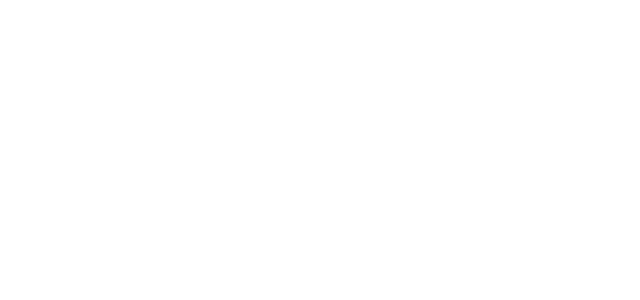
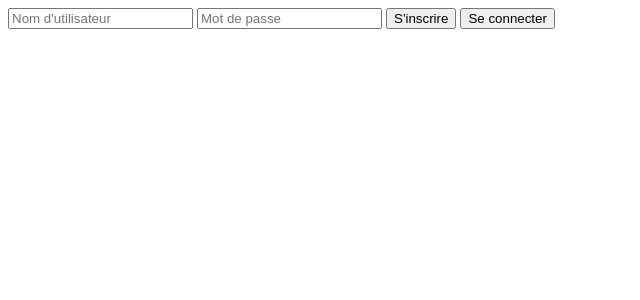
Before and after one commit to Algolbarth/ToDoList, a SvelteKit app: page / in a window 1280 px wide. Shown: the top 300 px of the page, without its empty margins (0-640 px from the left). Built offline with nearby package versions, Linux system fonts and the light colour scheme.

Commit message:
feat: add frontend

```diff
--- a/src/routes/+page.svelte
+++ b/src/routes/+page.svelte
@@ -0,0 +1,86 @@
+<script lang="ts">
+	import { onMount } from 'svelte';
+
+	let username = '';
+	let password = '';
+	let taskTitle = '';
+	let token: string | null = null;
+	let tasks: { id: number; title: string; completed: boolean }[] = [];
+
+	const register = async () => {
+		await fetch('http://localhost:3000/register', {
+			method: 'POST',
+			headers: { 'Content-Type': 'application/json' },
+			body: JSON.stringify({ username, password })
+		});
+		username = '';
+		password = '';
+	};
+
+	const login = async () => {
+		const res = await fetch('http://localhost:3000/login', {
+			method: 'POST',
+			headers: { 'Content-Type': 'application/json' },
+			body: JSON.stringify({ username, password })
+		});
+		const data = await res.json();
+		if (data.token) {
+			token = data.token;
+			username = '';
+			password = '';
+			await loadTasks();
+		}
+	};
+
+	const logout = () => {
+		token = null;
+		tasks = [];
+	};
+
+	const loadTasks = async () => {
+		if (!token) return;
+		const res = await fetch('http://localhost:3000/tasks', {
+			headers: { Authorization: token }
+		});
+		tasks = await res.json();
+	};
+
+	const addTask = async () => {
+		if (taskTitle.length > 0) {
+			if (!token) return;
+			const res = await fetch('http://localhost:3000/tasks', {
+				method: 'POST',
+				headers: {
+					'Content-Type': 'application/json',
+					Authorization: token
+				},
+				body: JSON.stringify({ title: taskTitle })
+			});
+			const newTask = await res.json();
+			tasks = [...tasks, newTask];
+			taskTitle = '';
+		}
+	};
+
+	onMount(loadTasks);
+</script>
+
+{#if token == null}
+	<input type="text" bind:value={username} placeholder="Nom d'utilisateur" />
+	<input type="password" bind:value={password} placeholder="Mot de passe" />
+	<button on:click={register}>S'inscrire</button>
+	<button on:click={login}>Se connecter</button>
+{:else}
+	<button on:click={logout}>Se déconnecter</button>
+
+	<h2>Ajouter une tâche</h2>
+	<input type="text" bind:value={taskTitle} placeholder="Nouvelle tâche" />
+	<button on:click={addTask}>Ajouter</button>
+
+	<h2>Liste des tâches</h2>
+	<ul>
+		{#each tasks as task}
+			<li>{task.title}</li>
+		{/each}
+	</ul>
+{/if}
```
